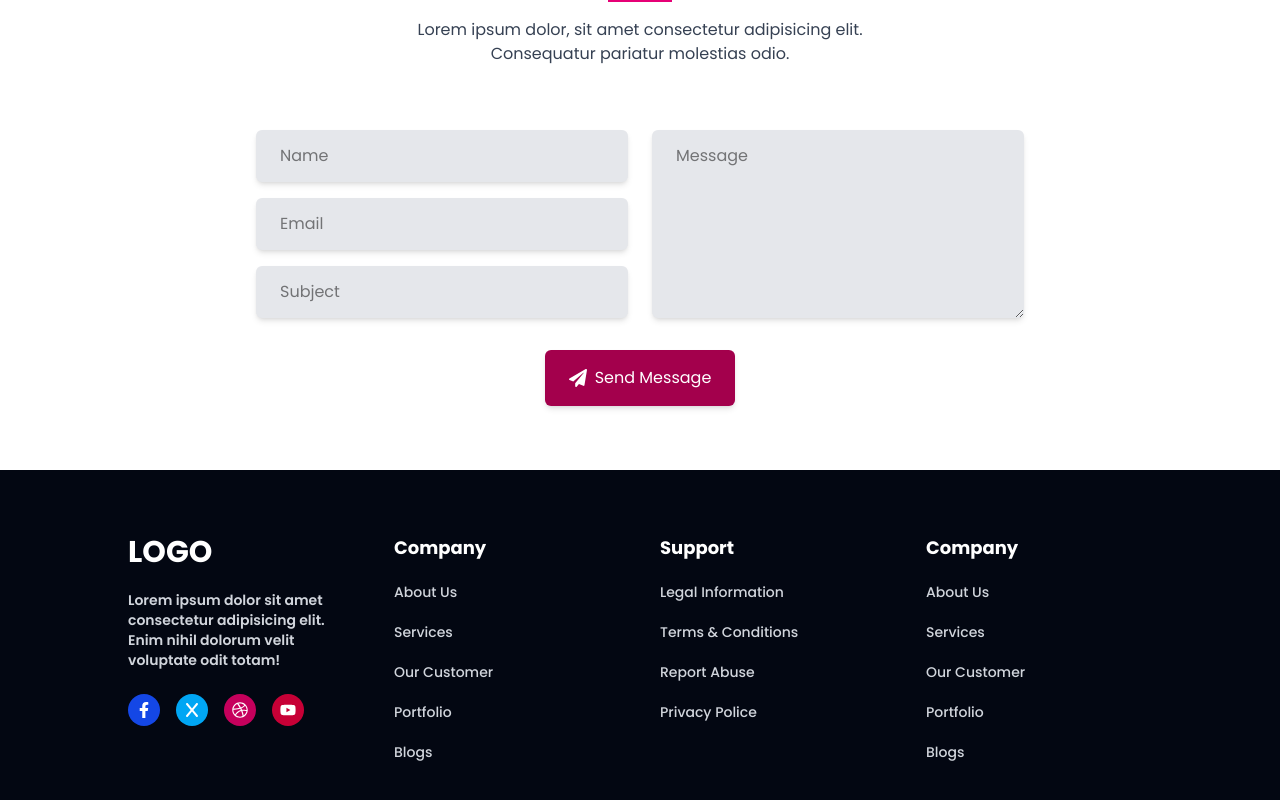
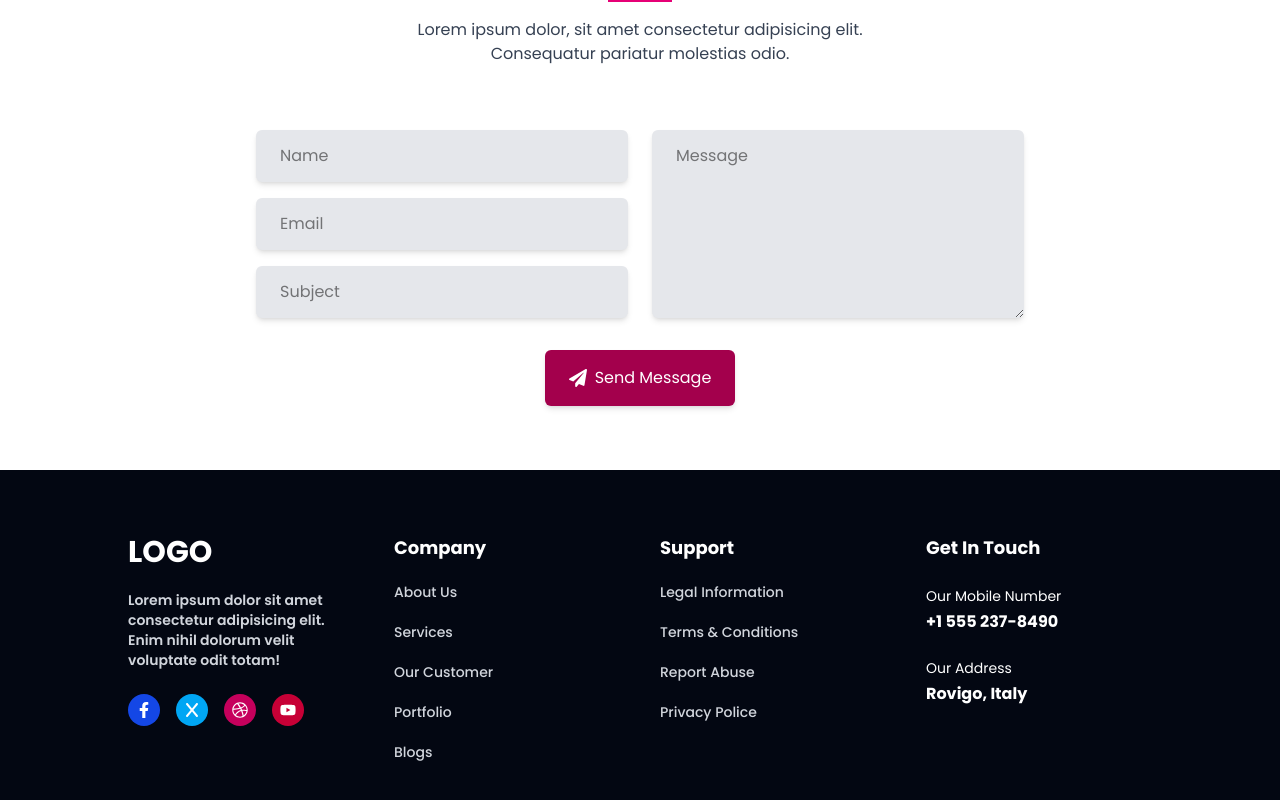
Before and after one commit to denisdiaconu/product-landing-page, a Next.js app: page / in a window 1280 px wide. Shown: the part 3284-4084 px from the top of the page. Built offline with nearby package versions, Linux system fonts and the light colour scheme.

Commit message:
Add get in touch section to footer

```diff
--- a/components/Home/Footer.tsx
+++ b/components/Home/Footer.tsx
@@ -60,23 +60,20 @@ const Footer = () => {
             Privacy Police
           </p>
         </div>
-        <div className="space-y-5">
-          <h1 className="text-white text-lg font-bold">Company</h1>
-          <p className="text-gray-300 hover:text-gray-400 font-medium cursor-pointer text-sm">
-            About Us
-          </p>
-          <p className="text-gray-300 hover:text-gray-400 font-medium cursor-pointer text-sm">
-            Services
-          </p>
-          <p className="text-gray-300 hover:text-gray-400 font-medium cursor-pointer text-sm">
-            Our Customer
-          </p>
-          <p className="text-gray-300 hover:text-gray-400 font-medium cursor-pointer text-sm">
-            Portfolio
-          </p>
-          <p className="text-gray-300 hover:text-gray-400 font-medium cursor-pointer text-sm">
-            Blogs
-          </p>
+        <div>
+          <h1 className="text-white text-lg font-bold">Get In Touch</h1>
+          <div className="mt-6">
+            <h1 className="text-white text-sm">Our Mobile Number</h1>
+            <h1 className="text-white text-base font-bold mt-1">
+              +1 555 237-8490
+            </h1>
+          </div>
+          <div className="mt-6">
+            <h1 className="text-white text-sm">Our Address</h1>
+            <h1 className="text-white text-base font-bold mt-1">
+              Rovigo, Italy
+            </h1>
+          </div>
         </div>
       </div>
     </div>
```
